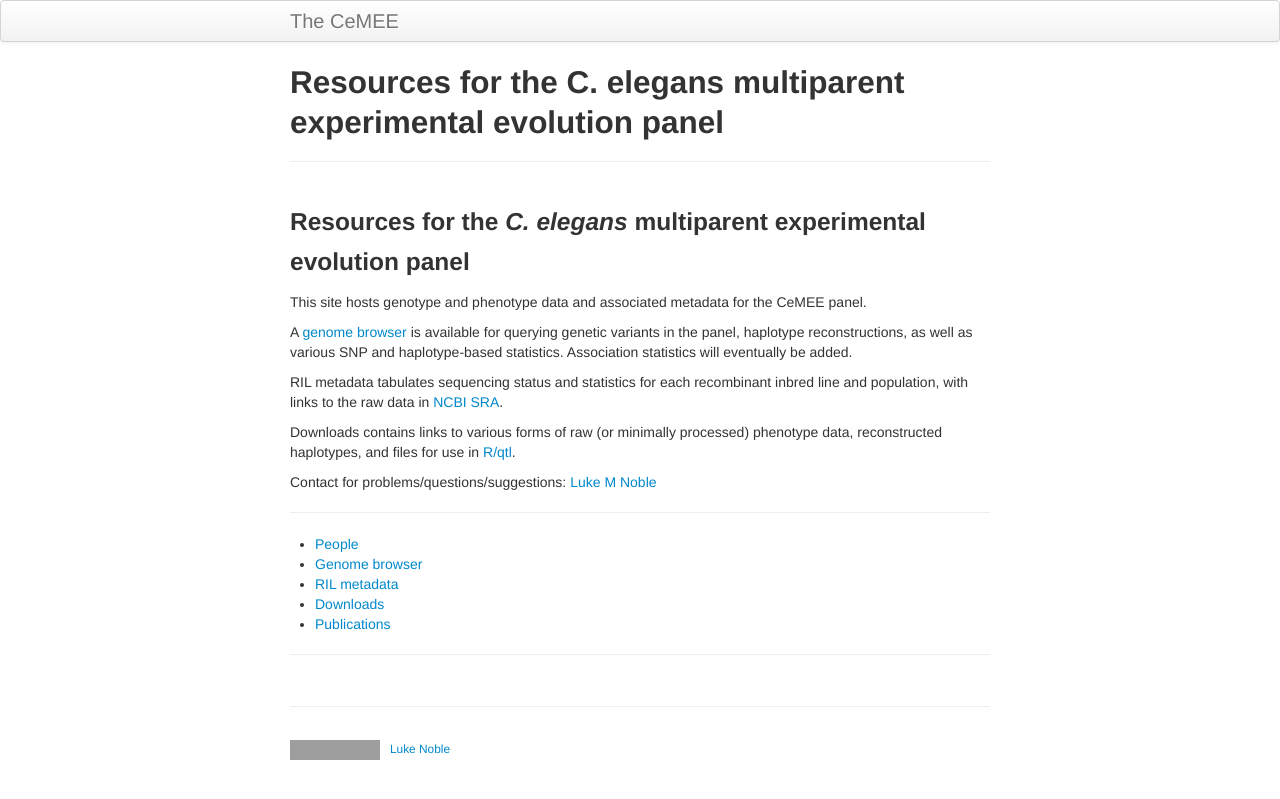
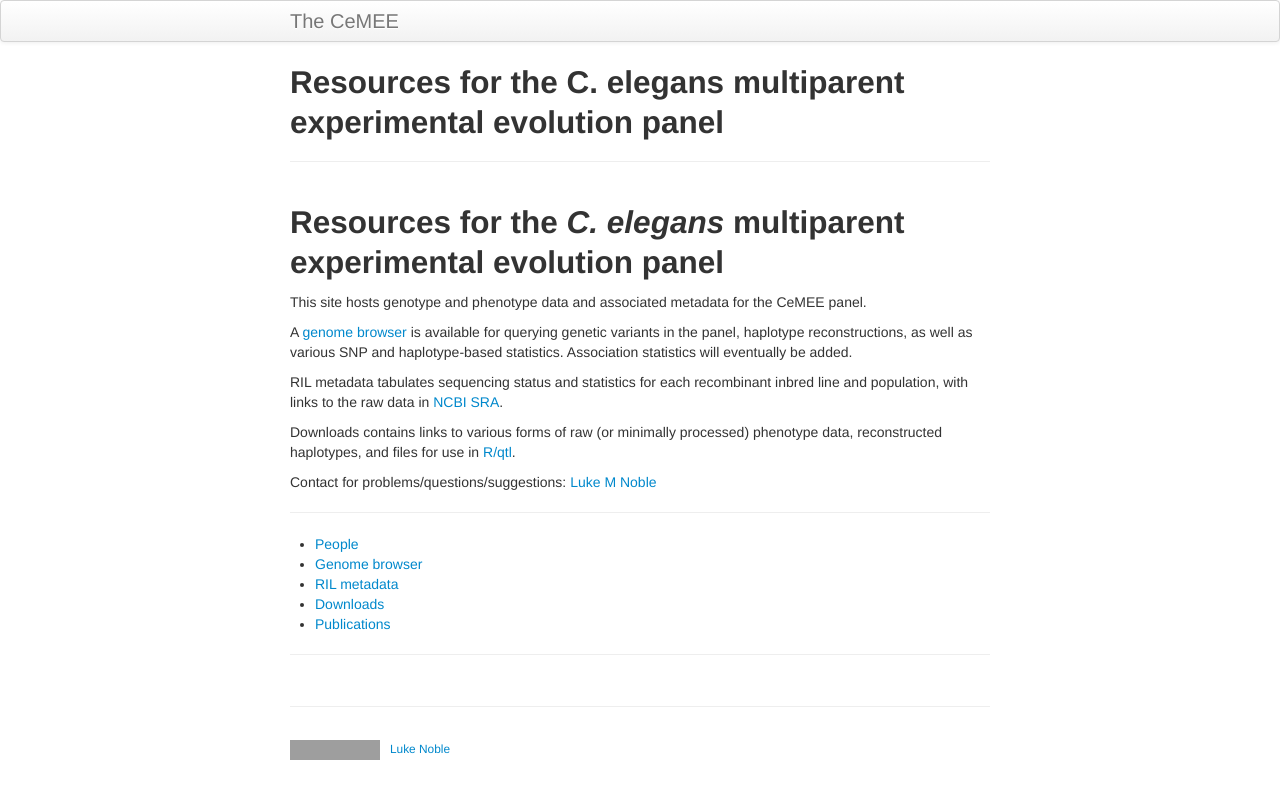
Before and after one commit to lukemn/cemee, a Jekyll site: the page built from index.md, in a window 1280 px wide. Shown: the top 799 px of the page. Built offline with Jekyll 4.4.1, drawn with Linux system fonts in a browser that asks for light colours; our own code applies the rules of GitHub Pages for plain Markdown files; grey boxes are pictures that could not be loaded.

Commit message:
more metadata

```diff
--- a/index.md
+++ b/index.md
@@ -4,7 +4,7 @@ title: CeMEE: the C. elegans multiparent experimental evolution panel
 description: Resource page
 ---
 
-### Resources for the *C. elegans* multiparent experimental evolution panel
+## Resources for the *C. elegans* multiparent experimental evolution panel
 
 This site hosts genotype and phenotype data and associated metadata for the CeMEE panel.
 
```
